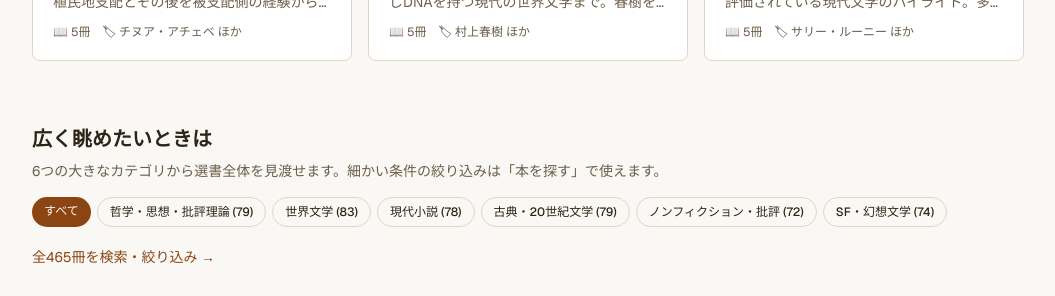
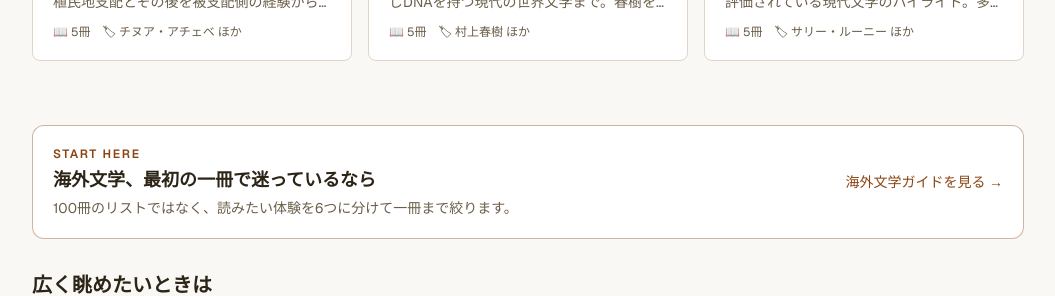
Before and after one commit to nomuonji/book-discovery, a Next.js app: page / in a window 1280 px wide. Shown: the part 1340-1636 px from the top of the page, without its empty margins (112-1167 px from the left). Built offline with nearby package versions, Linux system fonts and the light colour scheme.

Commit message:
Link the first curated guide from the homepage

```diff
--- a/src/app/page.tsx
+++ b/src/app/page.tsx
@@ -102,6 +102,17 @@ export default function HomePage() {
       </section>
 
       <section className="max-w-5xl mx-auto px-4 py-8">
+        <div className="rounded-xl border border-[var(--accent)]/40 bg-[var(--card)] p-5 mb-8 flex flex-col sm:flex-row sm:items-center sm:justify-between gap-4">
+          <div>
+            <p className="text-xs font-semibold tracking-[0.14em] text-[var(--accent)] mb-1">START HERE</p>
+            <h2 className="font-bold text-lg">海外文学、最初の一冊で迷っているなら</h2>
+            <p className="text-sm text-[var(--muted)] mt-1">100冊のリストではなく、読みたい体験を6つに分けて一冊まで絞ります。</p>
+          </div>
+          <Link href="/guides/overseas-literature/" className="shrink-0 text-sm font-medium text-[var(--accent)] hover:underline">
+            海外文学ガイドを見る →
+          </Link>
+        </div>
+
         <h2 className="text-xl font-bold mb-2">広く眺めたいときは</h2>
         <p className="text-sm text-[var(--muted)] mb-4">
           6つの大きなカテゴリから選書全体を見渡せます。細かい条件の絞り込みは「本を探す」で使えます。
```
